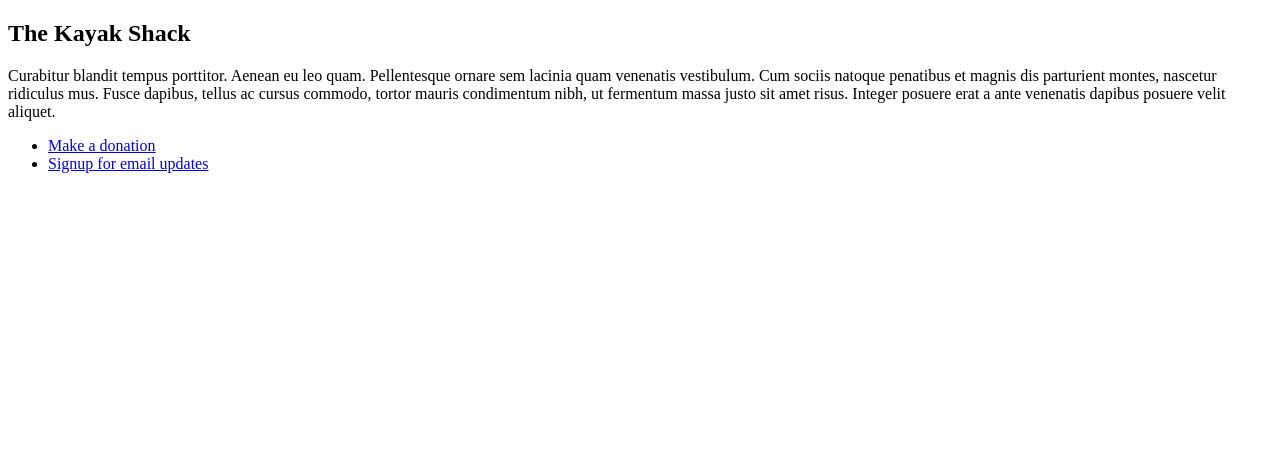
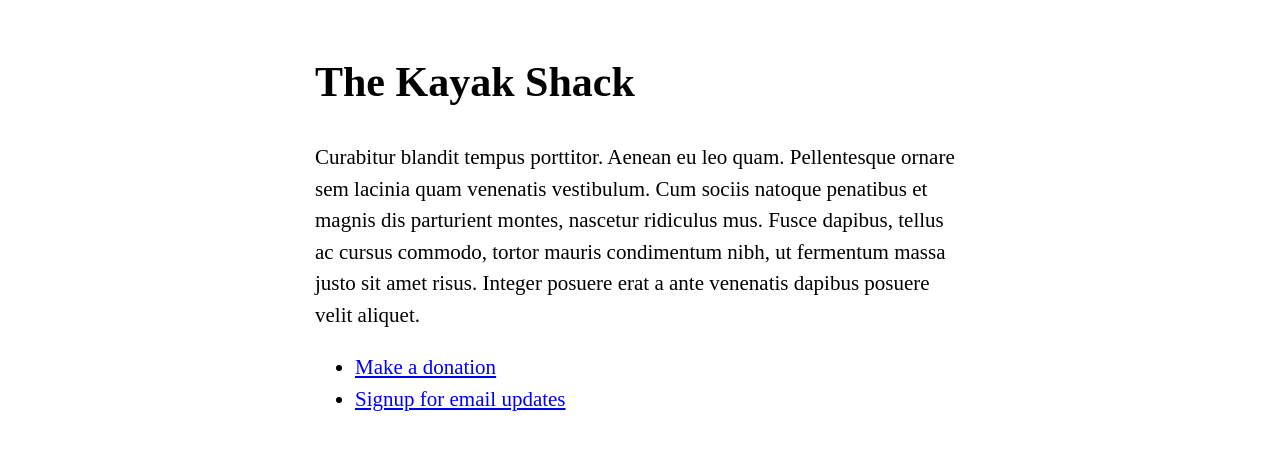
Before and after one commit to thekayakshack/thekayakshack.github.io, a plain HTML site: page index.html in a window 1280 px wide. Drawn offline with Linux system fonts and the light colour scheme.

Commit message:
Small css changes

```diff
--- a/css/screen.css
+++ b/css/screen.css
@@ -0,0 +1,12 @@
+body {
+  font-family: serif;
+  font-size: 21px;
+  line-height: 1.5;
+}
+
+.wrap {
+  margin: 0 auto;
+  max-width:650px;
+  padding: 15px;
+  width: 100%;
+}
--- a/index.html
+++ b/index.html
@@ -33,7 +33,7 @@
   <![endif]-->
 </head>
 <body>
-  <section>
+  <div class="wrap">
     <h1>The Kayak Shack</h1>
     <p>Curabitur blandit tempus porttitor. Aenean eu leo quam. Pellentesque ornare sem lacinia quam venenatis vestibulum. Cum sociis natoque penatibus et magnis dis parturient montes, nascetur ridiculus mus. Fusce dapibus, tellus ac cursus commodo, tortor mauris condimentum nibh, ut fermentum massa justo sit amet risus. Integer posuere erat a ante venenatis dapibus posuere velit aliquet.</p>
     <ul>
```
